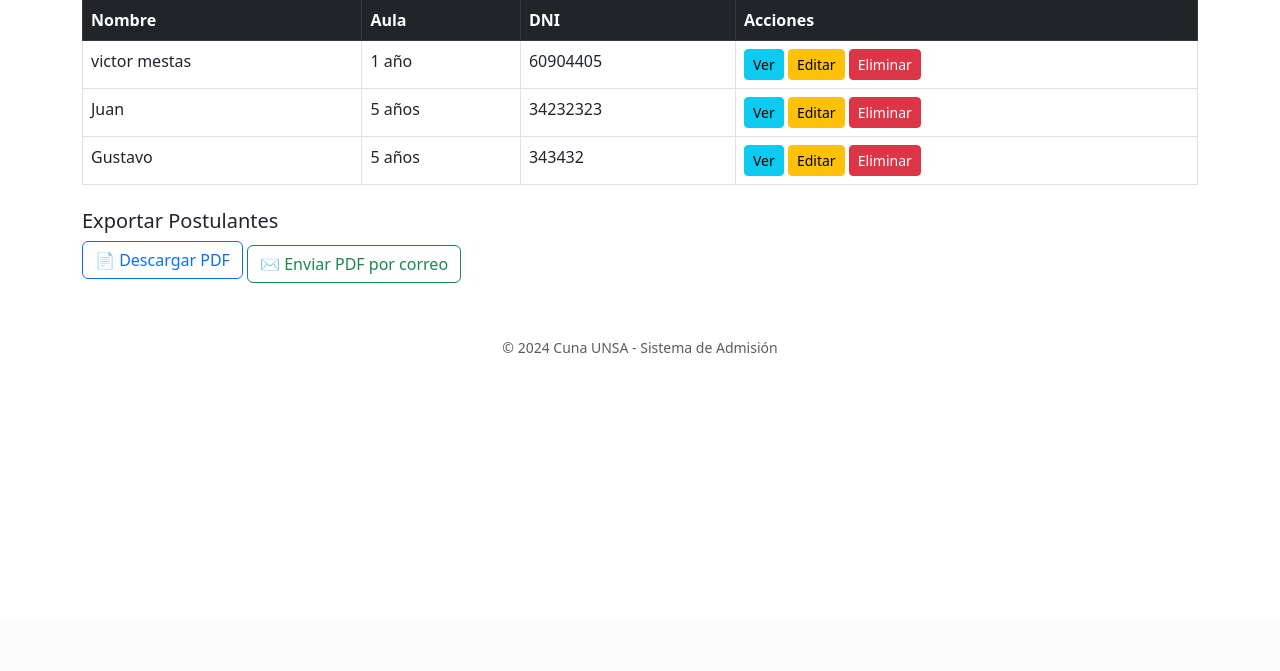
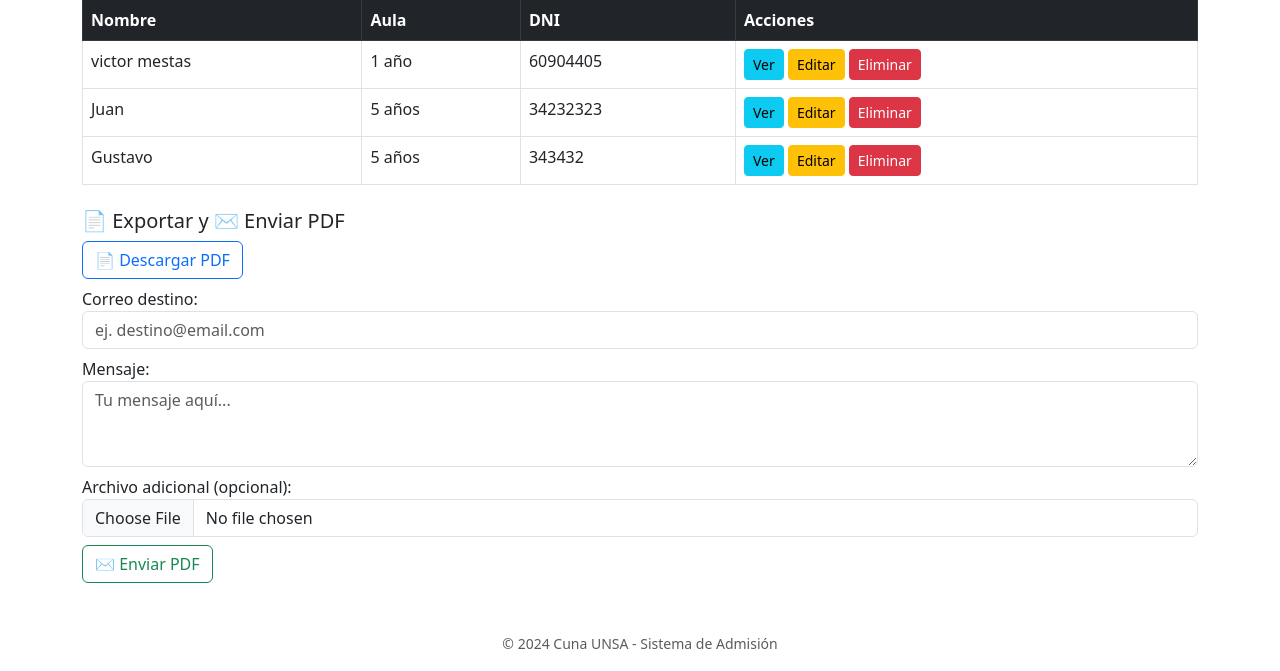
Before and after one commit to Camila-Alarico/PW2---Trabajo-Final, a Django app: page /applicants/ in a window 1280 px wide. Shown: the part 181-852 px from the top of the page. Before the commit the page ends 534 px from the top, so only its background shows below. Run offline with Django 5.2, Linux system fonts and the light colour scheme; data comes from the database, SQL or seed files in the repository; some libraries are stand-ins or nearby versions.

Commit message:
Descargar archivos y mandar correos en applicant_list

```diff
--- a/admission/templates/admission/applicant_list.html
+++ b/admission/templates/admission/applicant_list.html
@@ -5,6 +5,7 @@
 {% block content %}
 <h2>Lista de Postulantes</h2>
 <a href="{% url 'applicant_create' %}" class="btn btn-primary mb-3">Nuevo Postulante</a>
+
 <table class="table table-bordered table-hover">
   <thead class="table-dark">
     <tr>
@@ -32,30 +33,92 @@
   </tbody>
 </table>
 
+<!-- Sección Exportar y Enviar PDF -->
 <div class="mt-4">
-  <h5>Exportar Postulantes</h5>
-  <button id="btn-pdf-applicants" class="btn btn-outline-primary mb-2">📄 Descargar PDF</button>
-  <button id="btn-email-applicants" class="btn btn-outline-success">✉️ Enviar PDF por correo</button>
+  <h5>📄 Exportar y ✉️ Enviar PDF</h5>
+
+  <button id="btn-pdf-download" class="btn btn-outline-primary mb-2">📄 Descargar PDF</button>
+
+  <div class="form-group">
+    <label>Correo destino:</label>
+    <input type="email" id="recipient" class="form-control mb-2" placeholder="ej. destino@email.com">
+  </div>
+  <div class="form-group">
+    <label>Mensaje:</label>
+    <textarea id="message" class="form-control mb-2" rows="3" placeholder="Tu mensaje aquí..."></textarea>
+  </div>
+  <div class="form-group">
+    <label>Archivo adicional (opcional):</label>
+    <input type="file" id="extra-file" class="form-control mb-2">
+  </div>
+  <button id="btn-email-applicants" class="btn btn-outline-success">✉️ Enviar PDF</button>
   <div id="status-applicants" class="mt-2 text-muted"></div>
 </div>
 
+<!-- Contenido oculto para generar PDF -->
+<div id="pdf-content" style="display: none;">
+  <h2 style="text-align: center;">Lista de Postulantes</h2>
+  <table border="1" cellspacing="0" cellpadding="5" width="100%">
+    <thead style="background-color: #f0f0f0;">
+      <tr>
+        <th>Nombre</th>
+        <th>Aula</th>
+        <th>DNI</th>
+      </tr>
+    </thead>
+    <tbody>
+      {% for applicant in applicants %}
+      <tr>
+        <td>{{ applicant.full_name }}</td>
+        <td>{{ applicant.grade_applied }}</td>
+        <td>{{ applicant.dni }}</td>
+      </tr>
+      {% endfor %}
+    </tbody>
+  </table>
+</div>
+
+<!-- Script PDF + Envío -->
+<script src="https://cdnjs.cloudflare.com/ajax/libs/html2pdf.js/0.10.1/html2pdf.bundle.min.js"></script>
 <script>
-  document.getElementById('btn-pdf-applicants').addEventListener('click', function () {
-    fetch('/applicants/pdf/')
-      .then(response => response.blob())
-      .then(blob => {
-        const url = window.URL.createObjectURL(blob);
-        const a = document.createElement('a');
-        a.href = url;
-        a.download = 'postulantes.pdf';
-        document.body.appendChild(a);
-        a.click();
-        a.remove();
-      });
+  // Descargar PDF
+  document.getElementById('btn-pdf-download').addEventListener('click', function () {
+    const element = document.getElementById('pdf-content');
+    element.style.display = 'block';
+    html2pdf().from(element).save('postulantes.pdf');
+    setTimeout(() => element.style.display = 'none', 1000);
   });
 
+  // Enviar PDF por correo
   document.getElementById('btn-email-applicants').addEventListener('click', function () {
-    fetch('/send-applicants-email/')
+    const recipient = document.getElementById('recipient').value;
+    const message = document.getElementById('message').value;
+    const extraFile = document.getElementById('extra-file').files[0];
+
+    if (!recipient) {
+      alert("Por favor ingresa el correo destino.");
+      return;
+    }
+
+    const element = document.getElementById('pdf-content');
+    element.style.display = 'block';
+
+    html2pdf().from(element).outputPdf('blob').then(function (pdfBlob) {
+      const formData = new FormData();
+      formData.append('recipient', recipient);
+      formData.append('message', message);
+      formData.append('pdf', pdfBlob, 'postulantes.pdf');
+      if (extraFile) {
+        formData.append('extra_file', extraFile);
+      }
+
+      fetch('/send-applicants-email/', {
+        method: 'POST',
+        body: formData,
+        headers: {
+          'X-CSRFToken': '{{ csrf_token }}'
+        }
+      })
       .then(response => response.text())
       .then(data => {
         document.getElementById('status-applicants').innerText = '✅ Correo enviado con éxito';
@@ -64,6 +127,9 @@
         document.getElementById('status-applicants').innerText = '❌ Error al enviar el correo';
         console.error(error);
       });
+
+      setTimeout(() => element.style.display = 'none', 1000);
+    });
   });
 </script>
 {% endblock %}
--- a/admission/urls.py
+++ b/admission/urls.py
@@ -28,6 +28,7 @@ urlpatterns = [
     # AJAX DEMO PAGE
     path('ajax-demo/', lambda r: render(r, 'admission/ajax_list.html'), name='ajax_demo'),
 
+    # MANDAR CORREOS
     path('send-parents-email/', views.send_parents_email, name='send_parents_email'),
-
+    path('send-applicants-email/', views.send_applicants_email, name='send_applicants_email'),
 ]
--- a/admission/views.py
+++ b/admission/views.py
@@ -99,7 +99,6 @@ def home(request):
     return render(request, 'admission/home.html')
 
 @csrf_exempt
-@csrf_exempt
 def send_parents_email(request):
     if request.method == 'POST':
         sender = request.POST.get('sender')
@@ -131,3 +130,31 @@ def send_parents_email(request):
         email.send()
         return HttpResponse('Correo enviado con éxito')
     return HttpResponse('Método no permitido', status=405)
+
+def send_applicants_email(request):
+    if request.method == 'POST':
+        recipient = request.POST.get('recipient')
+        message = request.POST.get('message')
+        pdf = request.FILES.get('pdf')
+        extra_file = request.FILES.get('extra_file')
+
+        if not recipient or not pdf:
+            return HttpResponse('Faltan datos', status=400)
+
+        fixed_sender = 'tu_correo_fijo@gmail.com'  # Reemplaza con el real
+
+        email = EmailMessage(
+            'Lista de Postulantes',
+            message,
+            fixed_sender,
+            [recipient],
+        )
+        email.attach(pdf.name, pdf.read(), 'application/pdf')
+
+        if extra_file:
+            email.attach(extra_file.name, extra_file.read(), extra_file.content_type)
+
+        email.send()
+        return HttpResponse('Correo enviado con éxito')
+
+    return HttpResponse('Método no permitido', status=405)
```
